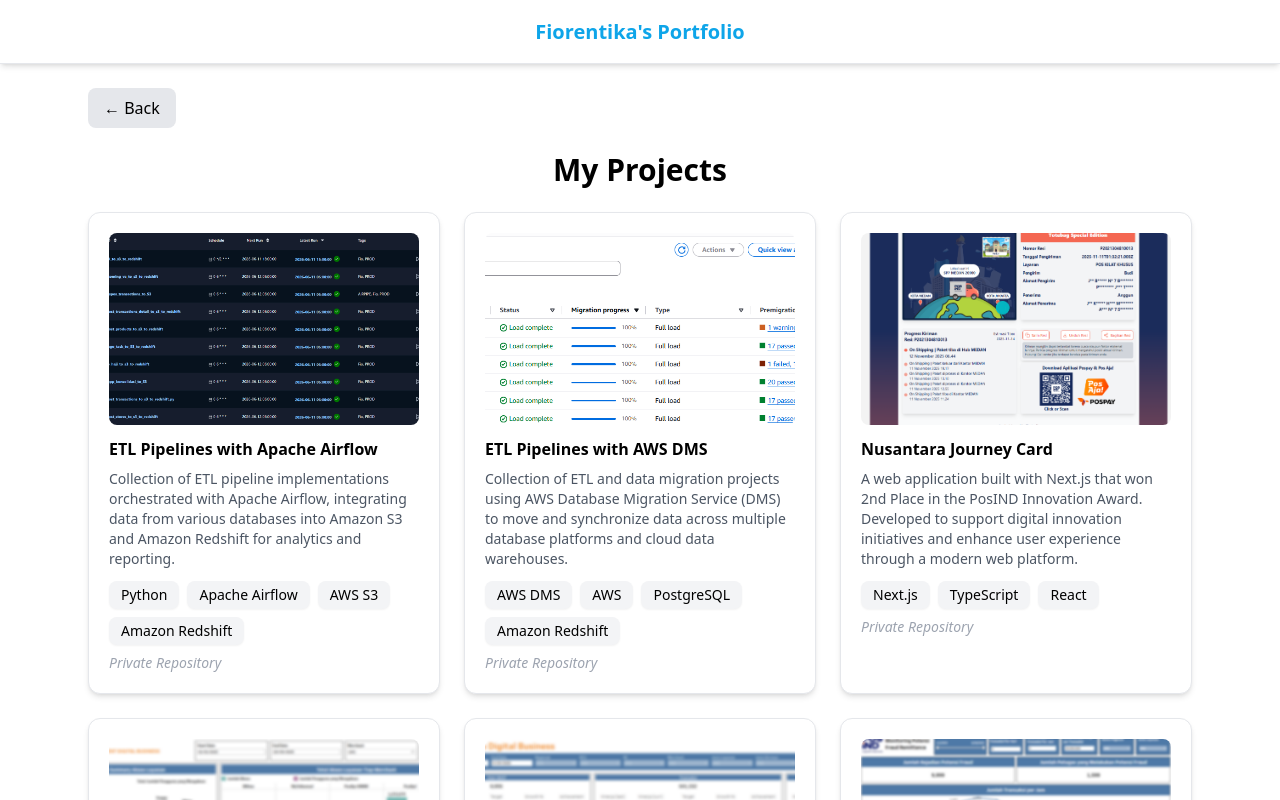
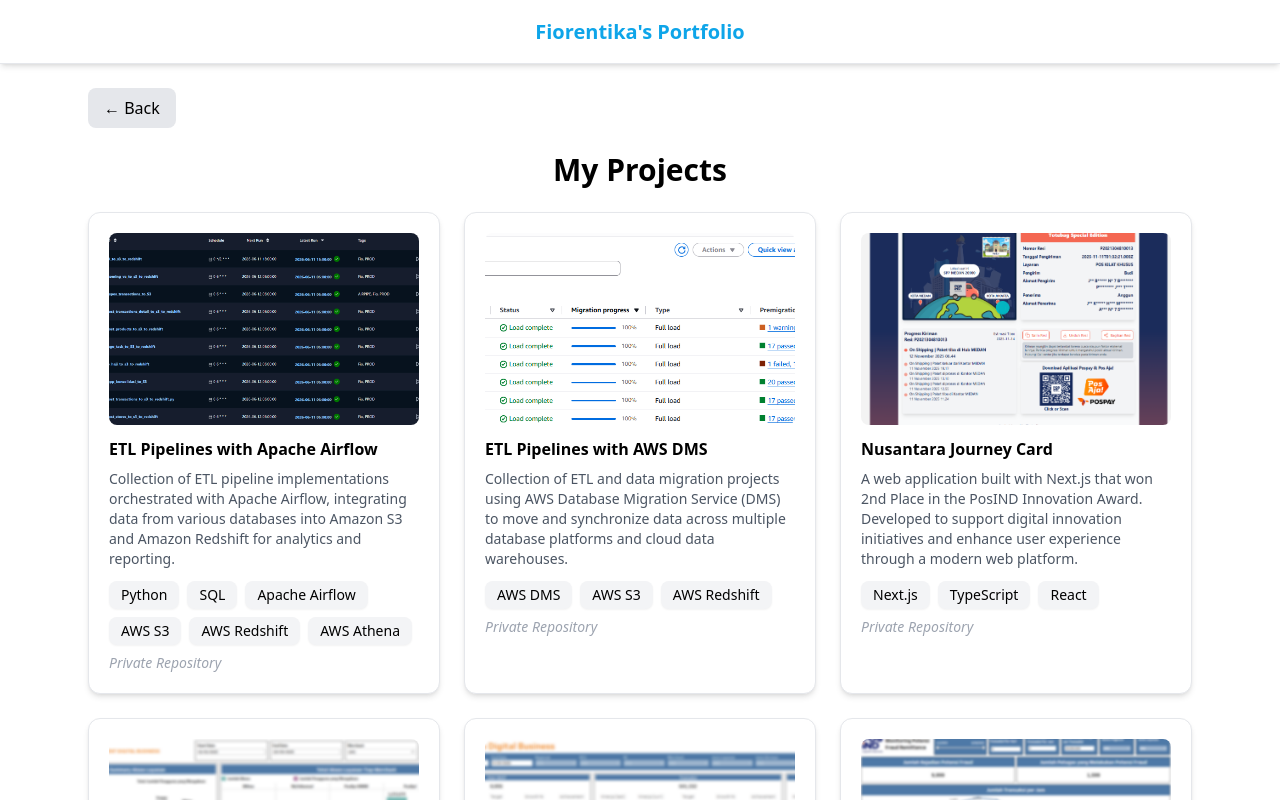
Before and after one commit to fiorentk/portofolio-DA, a React (Vite) app: page /projects in a window 1280 px wide. Shown: the top 800 px of the page. Built offline with nearby package versions, Linux system fonts and the light colour scheme.

Commit message:
fixed proejcts content

```diff
--- a/src/components/Projects.tsx
+++ b/src/components/Projects.tsx
@@ -60,7 +60,14 @@
     homeImg: etlAirflow,
     desc: "Collection of ETL pipeline implementations orchestrated with Apache Airflow, integrating data from various databases into Amazon S3 and Amazon Redshift for analytics and reporting.",
     screenshots: [{ img: etlAirflow }],
-    skills: ["Python", "Apache Airflow", "AWS S3", "Amazon Redshift"],
+    skills: [
+      "Python",
+      "SQL",
+      "Apache Airflow",
+      "AWS S3",
+      "AWS Redshift",
+      "AWS Athena",
+    ],
   },
   {
     id: 2,
@@ -68,7 +75,7 @@
     homeImg: etlDMS,
     desc: "Collection of ETL and data migration projects using AWS Database Migration Service (DMS) to move and synchronize data across multiple database platforms and cloud data warehouses.",
     screenshots: [{ img: etlDMS }],
-    skills: ["AWS DMS", "AWS", "PostgreSQL", "Amazon Redshift"],
+    skills: ["AWS DMS", "AWS S3", "AWS Redshift"],
   },
   {
     id: 3,
```
